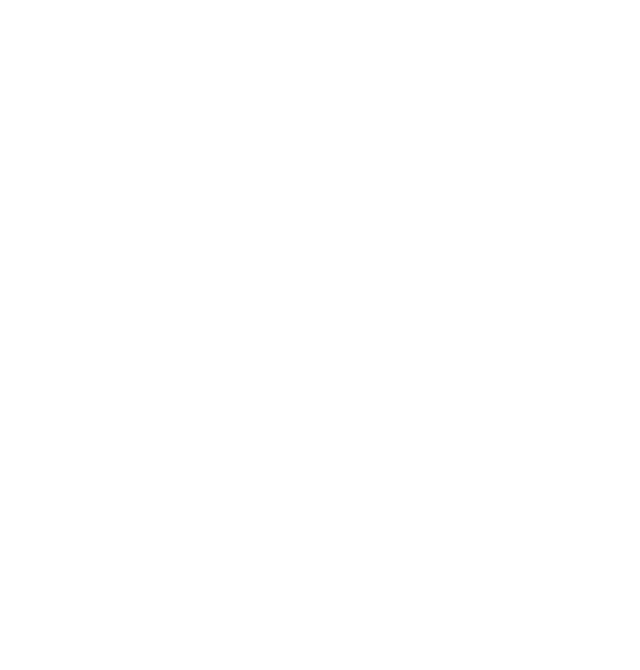
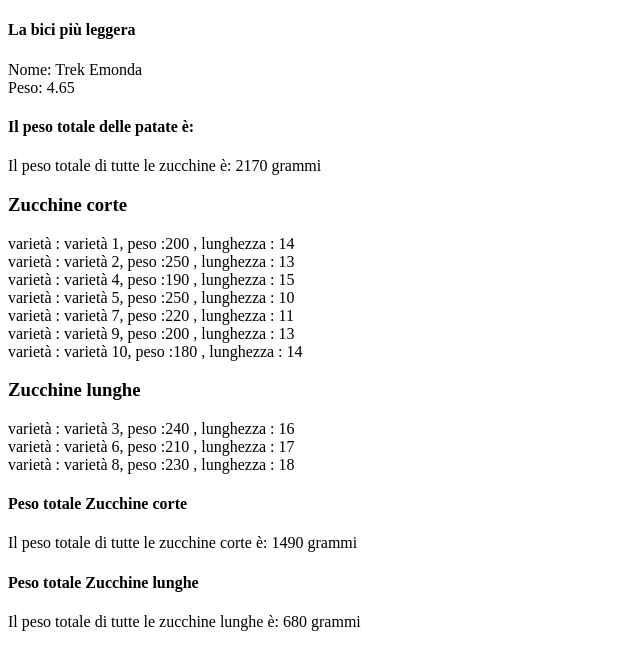
Before and after one commit to Piero-Onorati/js-jsnacks-blocco-5, a plain HTML site: page index.html in a window 1280 px wide. Shown: the whole page, without its empty margins (0-640 px from the left). Drawn offline with Linux system fonts and the light colour scheme.

Commit message:
add some code

```diff
--- a/index.html
+++ b/index.html
@@ -8,6 +8,29 @@
 </head>
 <body>
 
+    <!-- Snak1 -->
+    <h4>La bici più leggera</h4>
+    <div id="bici" ></div>
+
+    <!-- Snak2 -->
+    <h4>Il peso totale delle patate è:</h4>
+    <div id="peso" ></div>
+
+    <!-- Snak3 -->
+    <h3>Zucchine corte</h3>
+    <div id="zucchinecorte"></div>
+
+    <h3>Zucchine lunghe</h3>
+    <div id="zucchinelunghe"></div>
+
+    <h4>Peso totale Zucchine corte</h4>
+    <div id="pesozucchineCorte"></div>
+
+    <h4>Peso totale Zucchine lunghe</h4>
+    <div id="pesozucchineLunghe"></div>
+
+
+
 
     <script src="js/script.js"></script>
     <script src="js/script2.js"></script>
--- a/js/script.js
+++ b/js/script.js
@@ -0,0 +1,34 @@
+// ------------------------------ JSnack 1 ---------------------------- //
+
+/* Creare un array di oggetti:
+Ogni oggetto descriverà una bici da corsa con le seguenti proprietà: nome e peso. Stampare a schermo la bici con peso minore. */
+
+var bici = [
+    {
+        nome: 'Wilier 0 SLR',
+        peso: 6.5
+    },
+
+    {
+        nome: 'Cannondale SuperSix',
+        peso: 8.0
+    },
+
+    {
+        nome: 'Trek Emonda',
+        peso: 4.65
+    }
+
+];
+
+var biciLeggera = bici[0];
+
+for (var i = 1; i< bici.length; i++){
+    if(bici[i].peso < biciLeggera.peso){
+        biciLeggera = bici[i];
+    }
+}
+
+// console.log(biciLeggera);
+
+document.getElementById('bici').innerHTML = 'Nome: ' + biciLeggera.nome + '<br>'+ 'Peso: ' + biciLeggera.peso;
--- a/js/script2.js
+++ b/js/script2.js
@@ -0,0 +1,65 @@
+// ------------------------------ JSnack 2 ---------------------------- //
+
+/* Crea  un array di 10 oggetti che rappresentano una zucchina, indicandone per ognuno varietà, peso e lunghezza. Calcola quanto pesano tutte le zucchine.*/
+
+var zucchine = [
+    {
+        varieta: 'varietà 1',
+        peso : 200,
+        lunghezza: 14
+    },
+    {
+        varieta: 'varietà 2',
+        peso : 250,
+        lunghezza: 13
+    },
+    {
+        varieta: 'varietà 3',
+        peso : 240,
+        lunghezza: 16
+    },
+    {
+        varieta: 'varietà 4',
+        peso : 190,
+        lunghezza: 15
+    },
+    {
+        varieta: 'varietà 5',
+        peso : 250,
+        lunghezza: 10
+    },
+    {
+        varieta: 'varietà 6',
+        peso : 210,
+        lunghezza: 17
+    },
+    {
+        varieta: 'varietà 7',
+        peso : 220,
+        lunghezza: 11
+    },
+    {
+        varieta: 'varietà 8',
+        peso : 230,
+        lunghezza: 18
+    },
+    {
+        varieta: 'varietà 9',
+        peso : 200,
+        lunghezza: 13
+    },
+    {
+        varieta: 'varietà 10',
+        peso : 180,
+        lunghezza: 14
+    },
+];
+
+var pesoTot = 0;
+
+for (var i = 0; i < zucchine.length; i++) {
+    pesoTot += zucchine[i].peso;
+}
+
+document.getElementById('peso').innerHTML = 'Il peso totale di tutte le zucchine è: ' + pesoTot + ' grammi';
+console.log('Il peso Totale è: ' + pesoTot);
--- a/js/script3.js
+++ b/js/script3.js
@@ -0,0 +1,35 @@
+// ------------------------------ JSnack 3 ---------------------------- //
+
+/* Crea un array di 10 oggetti che rappresentano una zucchina.
+Dividi in due array separati le zucchine che misurano meno o più di 15cm. Infine stampa separatamente quanto pesano i due gruppi di zucchine */
+
+var zucchineCorte =[];
+
+var zucchineLunghe =[];
+
+var pesoTot1 = 0;
+
+var pesoTot2 = 0;
+
+
+for (var i = 0; i < zucchine.length; i++) {
+    if (zucchine[i].lunghezza <= 15) {
+        zucchineCorte.push(zucchine[i]);
+        pesoTot1 += zucchine[i].peso;
+        document.getElementById('zucchinecorte').innerHTML += 'varietà : ' + zucchine[i].varieta + ', peso :' + zucchine[i].peso + ' , lunghezza : ' + zucchine[i].lunghezza + '<br>';
+
+    }else{
+        zucchineLunghe.push(zucchine[i]);
+        pesoTot2 += zucchine[i].peso;
+        document.getElementById('zucchinelunghe').innerHTML += 'varietà : ' + zucchine[i].varieta + ', peso :' + zucchine[i].peso + ' , lunghezza : ' + zucchine[i].lunghezza + '<br>';
+    }
+}
+
+// console.log(zucchineCorte);
+// console.log(zucchineLunghe);
+
+// console.log(pesoTot1);
+// console.log(pesoTot2);
+
+document.getElementById('pesozucchineCorte').innerHTML = 'Il peso totale di tutte le zucchine corte è: ' + pesoTot1 + ' grammi';
+document.getElementById('pesozucchineLunghe').innerHTML = 'Il peso totale di tutte le zucchine lunghe è: ' + pesoTot2 + ' grammi';
```
